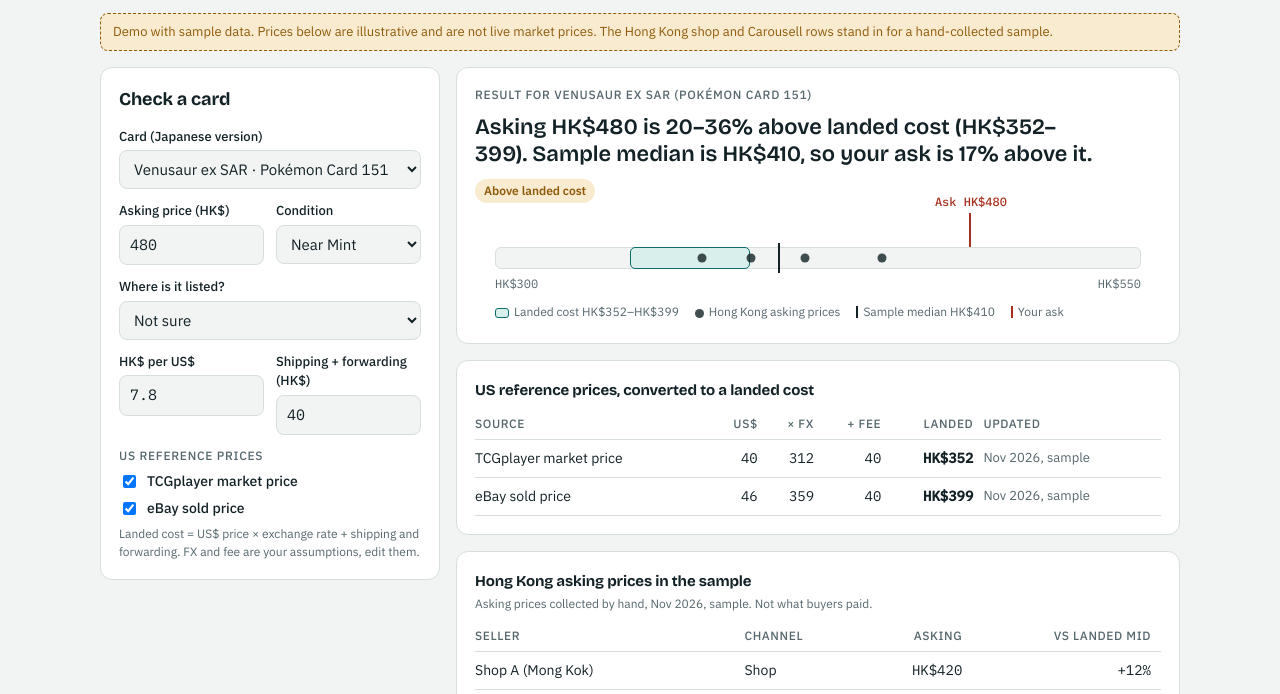
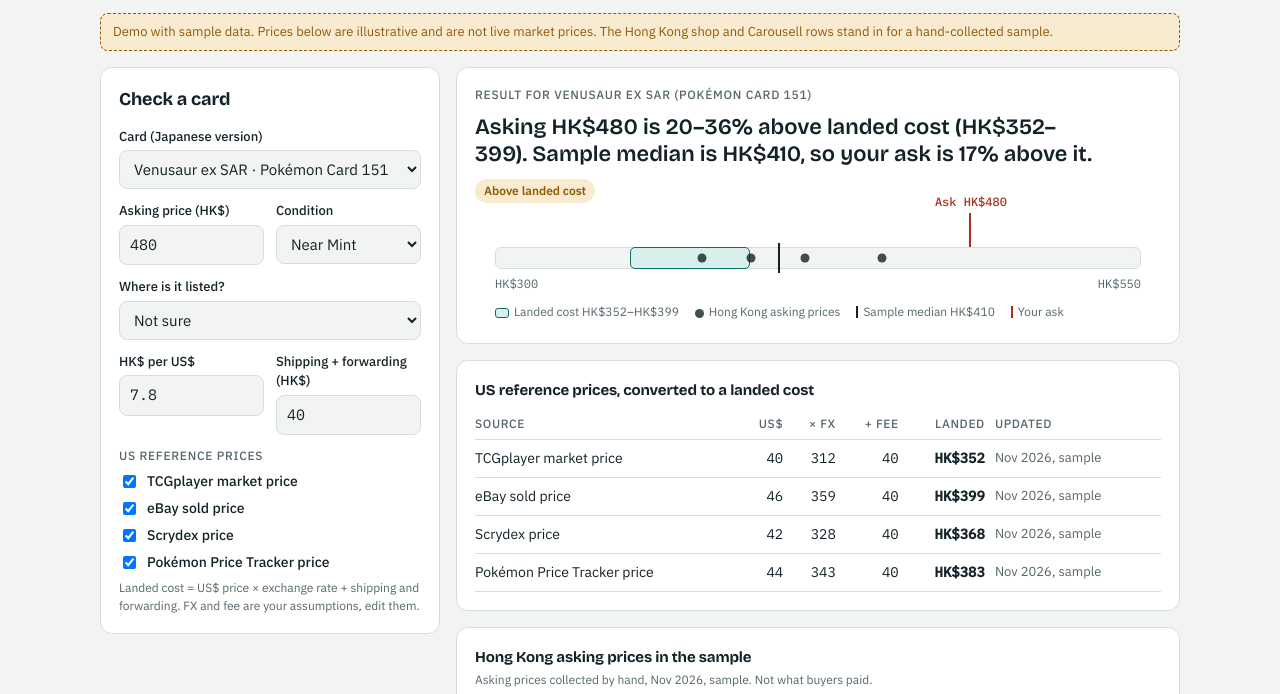
Before and after one commit to mo0nl1ghtxix/CardLens-HK, a plain HTML site: page index.html in a window 1280 px wide. Shown: the part 88-782 px from the top of the page. Drawn offline with nearby package versions, Linux system fonts and the light colour scheme.

Commit message:
Add Scrydex and Pokémon Price Tracker as US reference prices

```diff
--- a/index.html
+++ b/index.html
@@ -218,6 +218,8 @@ footer.note { font-size: 12px; color: var(--muted); }
         <div class="checks">
           <label><input type="checkbox" id="srcTcg" checked> TCGplayer market price</label>
           <label><input type="checkbox" id="srcEbay" checked> eBay sold price</label>
+          <label><input type="checkbox" id="srcScry" checked> Scrydex price</label>
+          <label><input type="checkbox" id="srcPpt" checked> Pokémon Price Tracker price</label>
         </div>
         <p class="hint">Landed cost = US$ price × exchange rate + shipping and forwarding. FX and fee are your assumptions, edit them.</p>
       </div>
@@ -269,7 +271,7 @@ footer.note { font-size: 12px; color: var(--muted); }
     </div>
   </section>
 
-  <footer class="note">Built for ISOM2010. Day 1 inputs: US reference prices (free APIs), a hand-collected Hong Kong sample, your own FX and fee assumptions. Later inputs: prices paid, logged by users.</footer>
+  <footer class="note">Built for ISOM2010. Day 1 inputs: US reference prices (TCGplayer, eBay, Scrydex, Pokémon Price Tracker), a hand-collected Hong Kong sample, your own FX and fee assumptions. Later inputs: prices paid, logged by users.</footer>
 </div>
 
 <script>
@@ -278,21 +280,21 @@ footer.note { font-size: 12px; color: var(--muted); }
 
   /* ------------------------------------------------------------------ *
    * SAMPLE DATA. Replace with collected data before using real numbers.
-   * us prices: US$, Near Mint raw. hk: asking prices collected by hand.
+   * us prices (tcg, ebay, scry, ppt): US$, Near Mint raw, illustrative values only, not quotes from those services. hk: asking prices collected by hand.
    * amp scales the illustrative post-release hype curve per card.
    * ------------------------------------------------------------------ */
   var CARDS = [
-    { id: "venusaur", name: "Venusaur ex SAR", set: "Pokémon Card 151", tcg: 40, ebay: 46, amp: 0.9,
+    { id: "venusaur", name: "Venusaur ex SAR", set: "Pokémon Card 151", tcg: 40, ebay: 46, scry: 42, ppt: 44, amp: 0.9,
       hk: [["Shop A (Mong Kok)", "Shop", 420], ["Shop B (Sham Shui Po)", "Shop", 450], ["Carousell listing 1", "Carousell", 380], ["Carousell listing 2", "Carousell", 399]] },
-    { id: "blastoise", name: "Blastoise ex SAR", set: "Pokémon Card 151", tcg: 48, ebay: 55, amp: 0.9,
+    { id: "blastoise", name: "Blastoise ex SAR", set: "Pokémon Card 151", tcg: 48, ebay: 55, scry: 50, ppt: 53, amp: 0.9,
       hk: [["Shop A (Mong Kok)", "Shop", 480], ["Shop B (Sham Shui Po)", "Shop", 520], ["Carousell listing 1", "Carousell", 450], ["Carousell listing 2", "Carousell", 470]] },
-    { id: "mew", name: "Mew ex SAR", set: "Pokémon Card 151", tcg: 55, ebay: 62, amp: 1.0,
+    { id: "mew", name: "Mew ex SAR", set: "Pokémon Card 151", tcg: 55, ebay: 62, scry: 57, ppt: 60, amp: 1.0,
       hk: [["Shop A (Mong Kok)", "Shop", 550], ["Shop B (Sham Shui Po)", "Shop", 590], ["Carousell listing 1", "Carousell", 500], ["Carousell listing 2", "Carousell", 520]] },
-    { id: "erika", name: "Erika's Invitation SAR", set: "Pokémon Card 151", tcg: 85, ebay: 96, amp: 0.8,
+    { id: "erika", name: "Erika's Invitation SAR", set: "Pokémon Card 151", tcg: 85, ebay: 96, scry: 88, ppt: 93, amp: 0.8,
       hk: [["Shop A (Mong Kok)", "Shop", 830], ["Shop B (Sham Shui Po)", "Shop", 880], ["Carousell listing 1", "Carousell", 760], ["Carousell listing 2", "Carousell", 790]] },
-    { id: "pikachu", name: "Pikachu ex SAR", set: "Terastal Festival ex", tcg: 95, ebay: 108, amp: 1.1,
+    { id: "pikachu", name: "Pikachu ex SAR", set: "Terastal Festival ex", tcg: 95, ebay: 108, scry: 98, ppt: 105, amp: 1.1,
       hk: [["Shop A (Mong Kok)", "Shop", 920], ["Shop B (Sham Shui Po)", "Shop", 980], ["Carousell listing 1", "Carousell", 850], ["Carousell listing 2", "Carousell", 880]] },
-    { id: "charizard", name: "Charizard ex SAR", set: "Terastal Festival ex", tcg: 180, ebay: 205, amp: 1.3,
+    { id: "charizard", name: "Charizard ex SAR", set: "Terastal Festival ex", tcg: 180, ebay: 205, scry: 188, ppt: 198, amp: 1.3,
       hk: [["Shop A (Mong Kok)", "Shop", 1680], ["Shop B (Sham Shui Po)", "Shop", 1750], ["Carousell listing 1", "Carousell", 1520], ["Carousell listing 2", "Carousell", 1580]] }
   ];
   var SAMPLE_DATE = "Nov 2026, sample";
@@ -353,13 +355,17 @@ footer.note { font-size: 12px; color: var(--muted); }
       fx: parseFloat($("fx").value) || 0,
       fee: parseFloat($("fee").value) || 0,
       tcg: $("srcTcg").checked,
-      ebay: $("srcEbay").checked
+      ebay: $("srcEbay").checked,
+      scry: $("srcScry").checked,
+      ppt: $("srcPpt").checked
     };
   }
   function landed(I) {
     var v = [];
     if (I.tcg) v.push(I.card.tcg);
     if (I.ebay) v.push(I.card.ebay);
+    if (I.scry) v.push(I.card.scry);
+    if (I.ppt) v.push(I.card.ppt);
     if (!v.length) return null;
     return { low: Math.min.apply(null, v) * I.fx + I.fee, high: Math.max.apply(null, v) * I.fx + I.fee };
   }
@@ -403,7 +409,7 @@ footer.note { font-size: 12px; color: var(--muted); }
     var I = inputs(), L = landed(I);
     $("cardName").textContent = I.card.name + " (" + I.card.set + ")";
     // US table
-    var rows = [["TCGplayer market price", I.card.tcg, I.tcg], ["eBay sold price", I.card.ebay, I.ebay]];
+    var rows = [["TCGplayer market price", I.card.tcg, I.tcg], ["eBay sold price", I.card.ebay, I.ebay], ["Scrydex price", I.card.scry, I.scry], ["Pokémon Price Tracker price", I.card.ppt, I.ppt]];
     $("usTable").innerHTML = '<thead><tr><th>Source</th><th class="r">US$</th><th class="r">× FX</th><th class="r">+ fee</th><th class="r">Landed</th><th>Updated</th></tr></thead><tbody>' +
       rows.map(function (r) {
         var conv = r[1] * I.fx;
```
